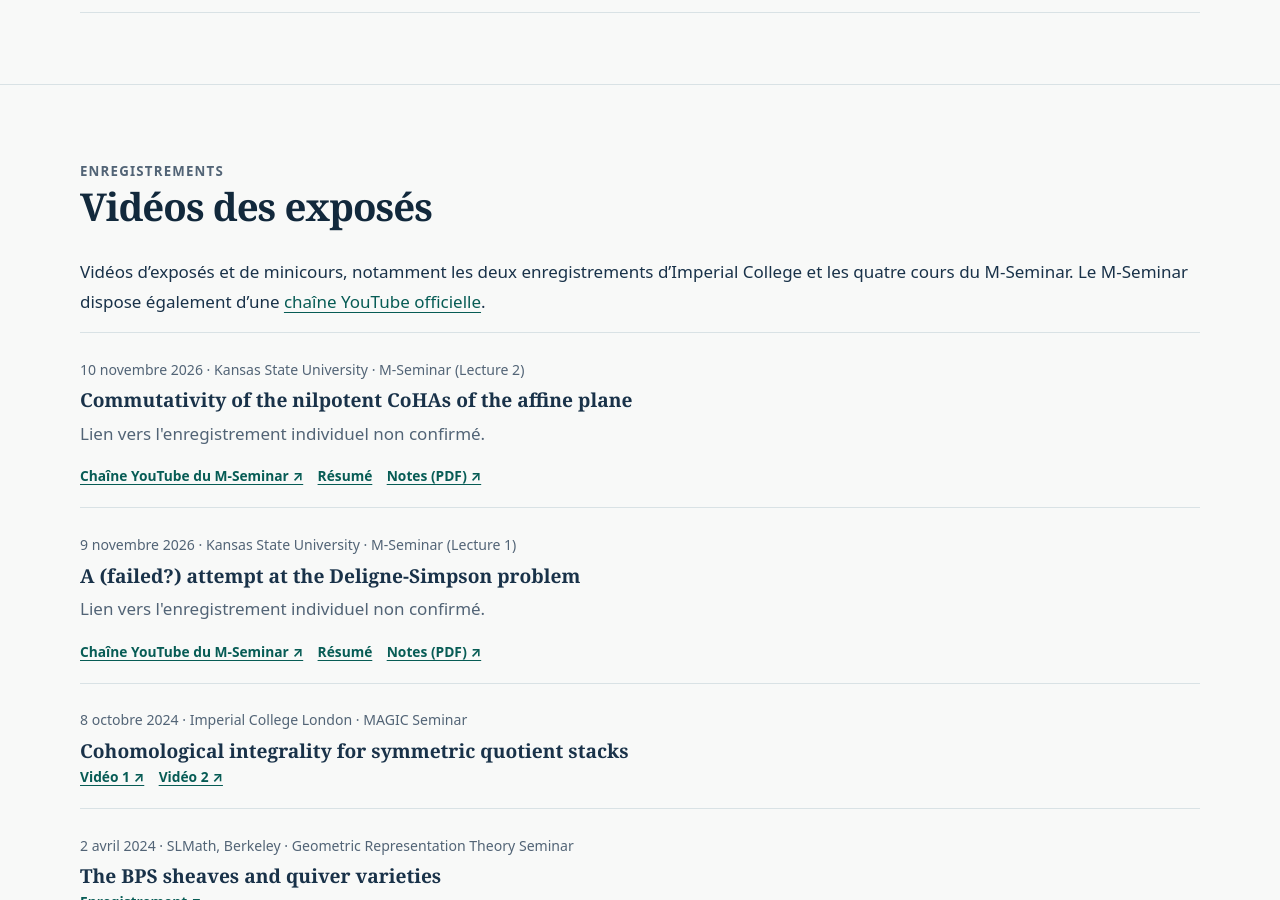
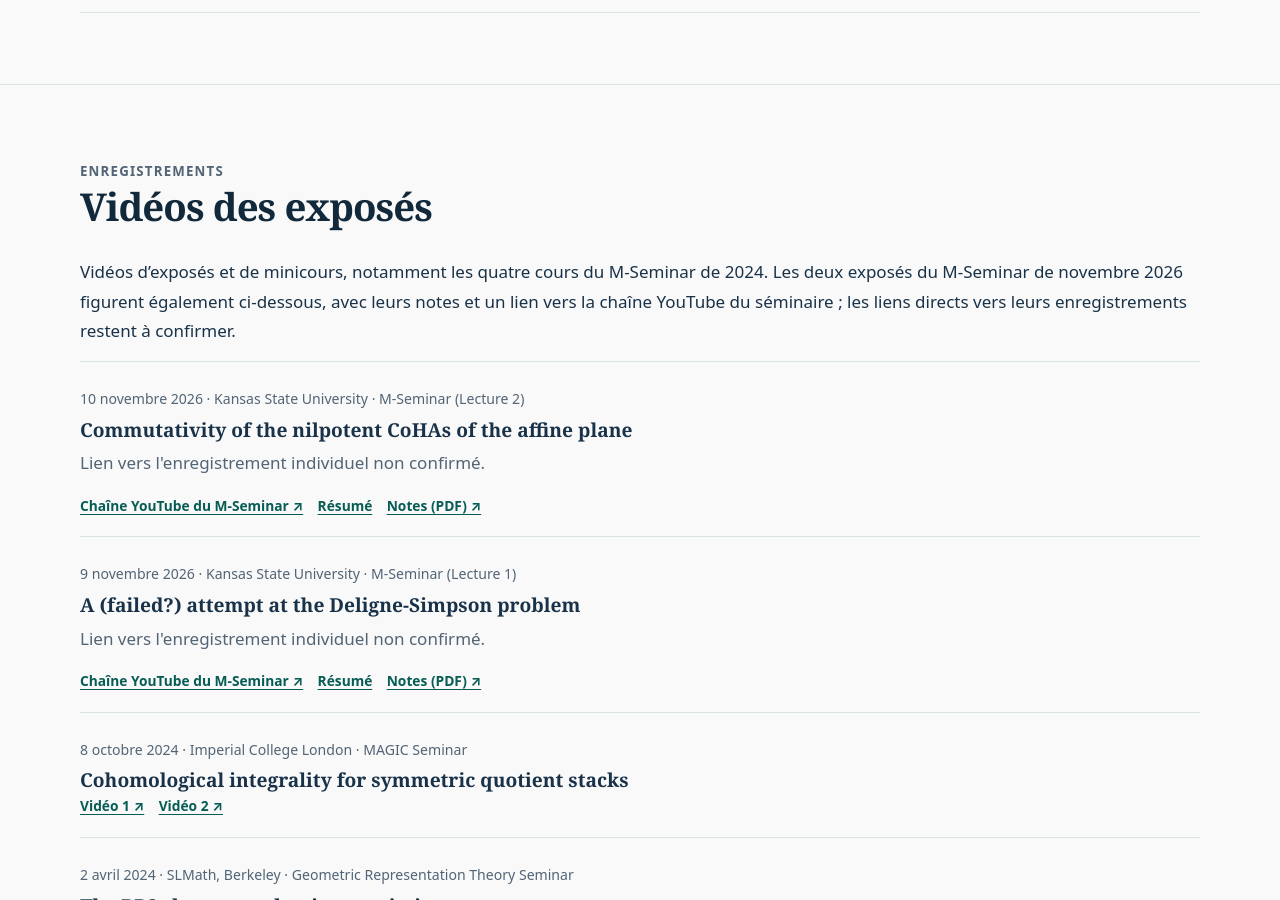
Before and after one commit to hennlu/hennlu.github.io, a Jekyll site: the page built from talks-fr.html, in a window 1280 px wide and 900 px high, scrolled down 2446 px. Built offline with Jekyll 4.4.1, drawn with Linux system fonts in a browser that asks for light colours.

Commit message:
Clarify M-Seminar November 2026 recording status

```diff
--- a/talks-fr.html
+++ b/talks-fr.html
@@ -26,6 +26,6 @@ alternate: /talks.html
 <div class="feature"><span class="feature-num">2023</span><div><h3>Workshop sur l'île de Skye</h3><p>Algèbres de vertex et algèbres de Hall en géométrie énumérative. <a href="/Skye2023.html">Archives</a>.</p></div></div>
 </div></div></section>
 <section class="section"><div class="container"><div class="section-head"><div><p class="eyebrow">Enregistrements</p><h2>Vidéos des exposés</h2></div></div>
-<p>Vidéos d’exposés et de minicours, notamment les deux enregistrements d’Imperial College et les quatre cours du M-Seminar. Le M-Seminar dispose également d’une <a href="https://www.youtube.com/channel/UCTiMr5vapeGsVFgW2Pio7NA">chaîne YouTube officielle</a>.</p>
+<p>Vidéos d’exposés et de minicours, notamment les quatre cours du M-Seminar de 2024. Les deux exposés du M-Seminar de novembre 2026 figurent également ci-dessous, avec leurs notes et un lien vers la chaîne YouTube du séminaire ; les liens directs vers leurs enregistrements restent à confirmer.</p>
 {% include recordings.html %}
 </div></section>
```
